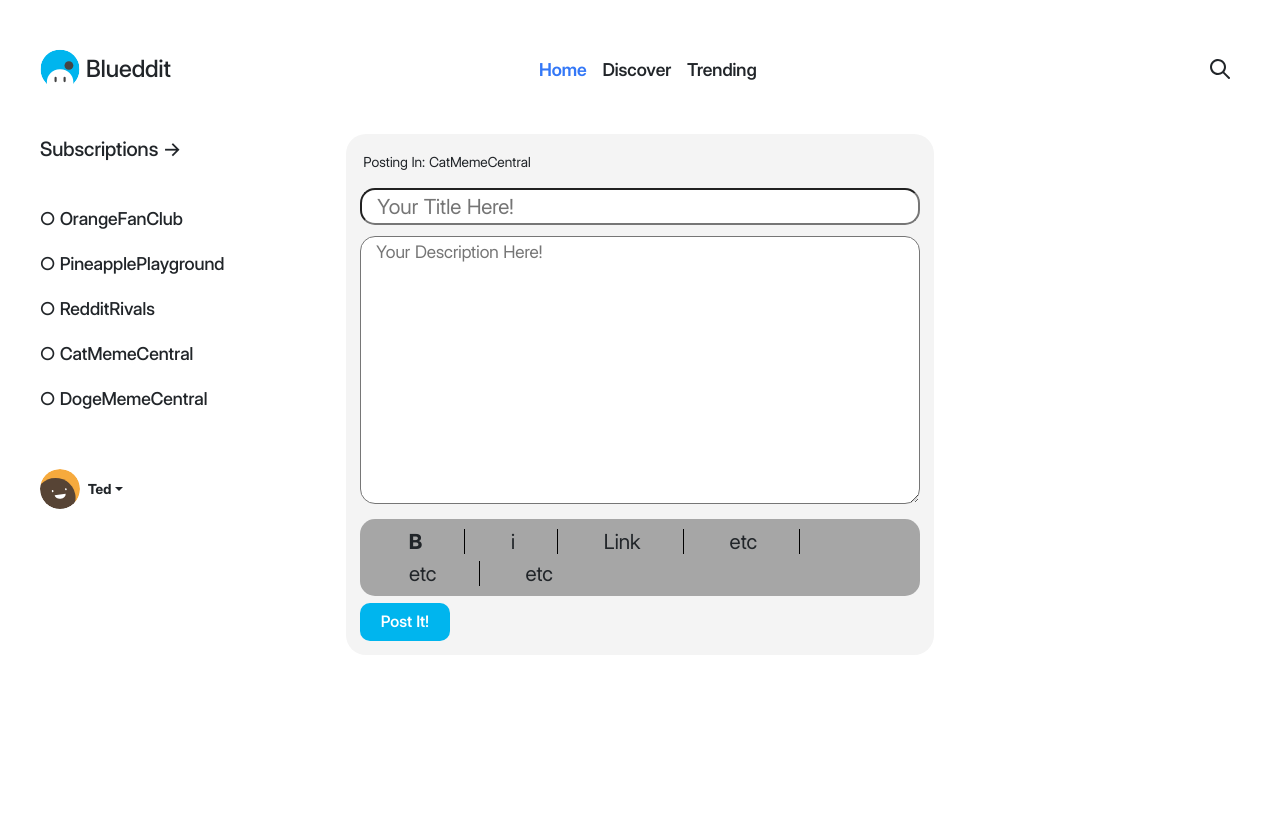
After one commit to nickedchen/Blueddit, a PHP site: page /newPost.html in a window 1280 px wide. The commit adds this page. Run offline with PHP 8.4, Linux system fonts and the light colour scheme; some libraries are stand-ins or nearby versions.

Commit message:
Added a page and styling for new posts

```diff
--- /dev/null
+++ b/newPost.html
@@ -0,0 +1,133 @@
+<!-- Home -->
+
+<!DOCTYPE html>
+<html lang="en" class="home">
+
+  <head>
+    <meta charset="utf-8" />
+    <title>Blueddit</title>
+
+    <meta name="viewport" content="width=device-width, initial-scale=1" />
+    <meta http-equiv="Content-Type" content="text/html; charset=iso-8859-1" />
+    <link rel="apple-touch-icon" href="res/favicon/Logo.svg" sizes="180x180" />
+
+    <!-- Favicons -->
+    <link rel="icon" href="res/favicon/Logo.svg" sizes="32x32" type="image/svg" />
+
+    <!-- Bootstrap CSS -->
+    <link href="res/bootstrap/bootstrap.min.css" rel="stylesheet" />
+    <link rel="stylesheet" href="res/css/base.css" />
+    <link href="https://fonts.googleapis.com/icon?family=Material+Icons" rel="stylesheet" />
+    <link rel="stylesheet" href="https://cdnjs.cloudflare.com/ajax/libs/font-awesome/5.12.0-2/css/all.min.css" />
+
+    <!-- Bootstrap JS -->
+    <script src="https://cdn.jsdelivr.net/npm/bootstrap@5.2.3/dist/js/bootstrap.min.js"></script>
+    <script src="https://cdn.jsdelivr.net/npm/bootstrap@5.2.3/dist/js/bootstrap.bundle.min.js"></script>
+    <script src="res/js/sidebars.js"></script>
+  </head>
+
+  <main>
+    <body>
+      <!-- Navigation bar -->
+      <header id="masthead">
+        <div class="container-fluid">
+          <header class="d-flex flex-wrap align-items-center justify-content-center justify-content-md-between py-3">
+            <a
+              href="#"
+              class="d-flex navbar-brand align-items-center col-md-3 mb-2 mb-md-0 text-dark text-decoration-none">
+              <img src="res/favicon/Logo.svg" alt="Logo" width="40" height="40" class="d-inline-block" />
+              &nbsp;Blueddit
+            </a>
+
+            <ul class="nav col-12 col-md-auto mb-2 justify-content-center mb-md-0">
+              <li>
+                <a href="index.html" class="nav-link px-2 link-secondary active">Home</a>
+              </li>
+              <li><a href="discover.html" class="nav-link px-2 link-dark">Discover</a></li>
+              <li><a href="trending.html" class="nav-link px-2 link-dark">Trending</a></li>
+            </ul>
+
+            <div class="col-md-3 text-end">
+              <svg width="24" height="24" viewBox="0 0 24 24" fill="currentColor" xmlns="http://www.w3.org/2000/svg">
+                <path
+                  d="M10 4a6 6 0 1 0 0 12 6 6 0 0 0 0-12zm-8 6a8 8 0 1 1 14.32 4.906l5.387 5.387a1 1 0 0 1-1.414 1.414l-5.387-5.387A8 8 0 0 1 2 10z" />
+              </svg>
+              &nbsp;
+            </div>
+          </header>
+        </div>
+      </header>
+
+      <!-- Content -->
+      <div class="container-fluid">
+        <div class="row pt-4">
+          <!-- Sidebar -->
+          <div class="col-md-3">
+            <div class="d-flex flex-column flex-shrink-1">
+              <a href="/" class="d-flex align-items-center mb-3 mb-md-0 me-md-auto link-dark text-decoration-none pb-4">
+                <span class="fs-5 fw-bold">Subscriptions&nbsp;&#8594;</span>
+              </a>
+              <ul class="nav flex-column mb-auto pt-2">
+                <li class="nav-item">
+                  <a href="#" class="nav-link link-dark sidebarItems" aria-current="page">&#9675; OrangeFanClub</a>
+                </li>
+                <li>
+                  <a href="#" class="nav-link link-dark sidebarItems">&#9675; PineapplePlayground</a>
+                </li>
+                <li>
+                  <a href="#" class="nav-link link-dark sidebarItems">&#9675; RedditRivals</a>
+                </li>
+                <li>
+                  <a href="#" class="nav-link link-dark sidebarItems">&#9675; CatMemeCentral</a>
+                </li>
+                <li>
+                  <a href="#" class="nav-link link-dark sidebarItems">&#9675; DogeMemeCentral</a>
+                </li>
+              </ul>
+              <div class="dropdown align-self-baseline mt-5">
+                <a
+                  href="#"
+                  class="d-flex align-items-center link-dark text-decoration-none dropdown-toggle"
+                  id="dropdownUser2"
+                  data-bs-toggle="dropdown"
+                  aria-expanded="false">
+                  <img src="res/img/ted.svg" alt="" width="40" height="" class="rounded-circle me-2" />
+                  <strong>Ted</strong>
+                </a>
+                <ul class="dropdown-menu text-small shadow" aria-labelledby="dropdownUser2">
+                  <li><a class="dropdown-item" href="/settings.html">Settings</a></li>
+                  <li><a class="dropdown-item" href="/profile.html">Profile</a></li>
+                  <li><hr class="dropdown-divider" /></li>
+                  <li><a class="dropdown-item" href="/auth.html">Sign out</a></li>
+                </ul>
+              </div>
+            </div>
+          </div>
+
+          <!-- Posts -->
+
+          <div class="col-md-6 overflow-auto">
+            <div class="post" id="newPost">
+              <p id="postLocation">Posting In: CatMemeCentral</p>
+              <form>
+                <input type="text" name="newTitle" placeholder="Your Title Here!" id="newTitle">
+                <textarea name="newDescription" id="newDescription" cols="20" rows="10" placeholder="Your Description Here!"></textarea>
+                <div id = "markdownBar">
+                  <span class="markdownContent"><b>B</b></span>
+                  <span class="markdownContent"><i>i</i></span>
+                  <span class="markdownContent">Link</span>
+                  <span class="markdownContent"><i>etc</i></span>
+                  <span class="markdownContent"><i>etc</i></span>
+                  <span class="markdownContent" id="lastMarkdown"><i>etc</i></span>
+                </div>
+                <button type="submit" class="text-white text-center">
+                  <span>Post It!</span>
+                </button>
+              </form>
+            </div>
+
+        </div>
+      </div>
+    </body>
+  </main>
+</html>
--- a/res/css/base.css
+++ b/res/css/base.css
@@ -29,6 +29,10 @@ body {
   .post {
     background: #000;
     color: #fff;
+  }
+
+  input, textarea {
+    background: #A6A6A6;
   }
 }
 
@@ -116,11 +120,44 @@ button span {
   padding: 1em;
 }
 
-#newTitle{
+#newTitle, #newDescription {
   border-radius: 15px;
   width: 100%;
-  font-size: 1.25em;
   padding-left: 15px;
   padding-right: 15px;
+  margin-bottom: 0.5em;
+}
+
+#newTitle {
+  font-size: 1.5em;
   height: fit-content;
 }
+
+#newDescription {
+  font-size: 1.25em;
+}
+
+#postLocation {
+  margin: 0.25em;
+  margin-bottom: 0.1em;
+}
+
+#markdownBar {
+  width: 100%;
+  height: fit-content;
+  background: #A6A6A6;
+  padding: 0.5em 0.5em;
+  border-radius: 15px;
+  margin-bottom: 0.5em;
+}
+
+.markdownContent {
+  border-right: solid #000 1px;
+  padding-right: 2em;
+  margin-left: 2em;
+  font-size: 1.5em;
+}
+
+#lastMarkdown {
+  border-right: none;
+}
```
